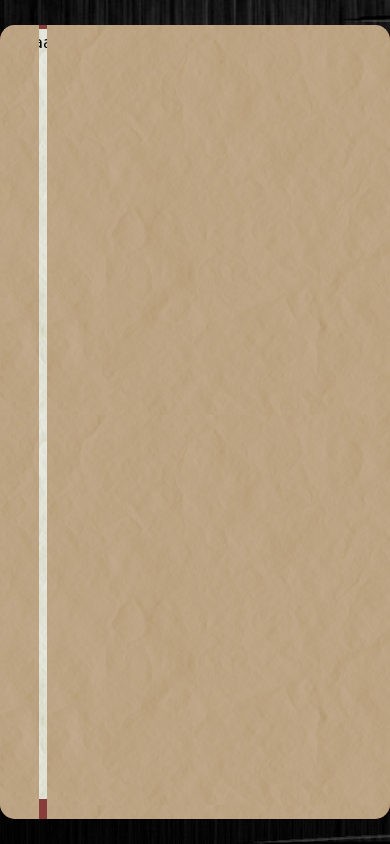
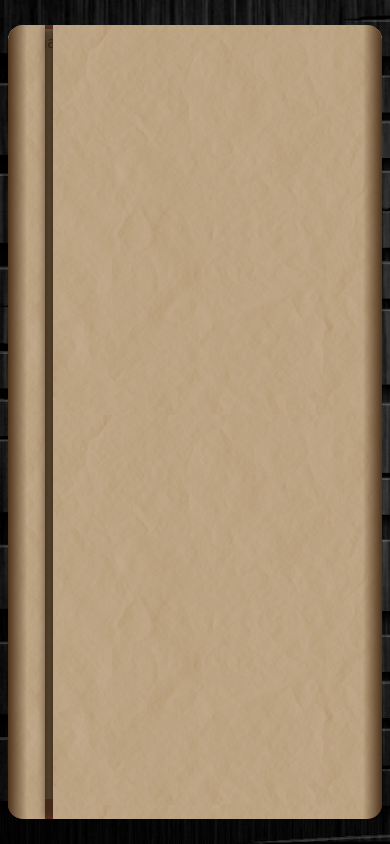
Before and after one commit to irensh/my_portfolio_2023, a plain HTML site: page index.html in a window 390 px wide. Drawn offline with Linux system fonts and the light colour scheme.

Commit message:
add gradients and fix issues of responsive design

```diff
--- a/index.html
+++ b/index.html
@@ -14,6 +14,8 @@
         </div>
         <div id="left-panel"></div>
         <div id="right-panel"></div>
+        <div class="left-panel-gradient"></div>
+        <div class="right-panel-gradient"></div>
     </div>
 </body>
 </html>
--- a/style.css
+++ b/style.css
@@ -1,7 +1,9 @@
-html, body{
+body{
     box-sizing: border-box;
     margin: 0;
-    height: 100%;
+    padding: 3vh 2vw;
+    /* width: 100vw; */
+    height: 100vh;
     background-image: url('images/black_1.jpg');
     background-size: cover;
     font-family: 'Underdog', cursive;
@@ -9,20 +11,18 @@ html, body{
 }
 
 .main-div{
+    position: relative;
     margin: 0 auto;
-    padding: 0 1%;
-    position: relative;
-    height: 94%;
-    top: 3%;
+    border-radius: 15px;
+    height: 100%;
     max-width: 1000px;
     overflow: hidden;
     background-color: rgb(137, 60, 60);
-    border-radius: 15px;
 }
 
 #content{
+    position: relative;
     margin: 1% auto;
-    position: relative;
     width: 100%;
     height: 97%;
     background-image: url('images/light_paper.jpg');
@@ -39,9 +39,31 @@ html, body{
 #left-panel{
     left: 0;
     width: 10%;
+    box-shadow: 6px 0px 10px rgb(59, 39, 19);
 }
 
 #right-panel{
     right: 0;
     width: 88%;
+    box-shadow: -6px 0px 10px rgb(59, 39, 19);
 }
+
+/* Gradients */
+.left-panel-gradient, .right-panel-gradient{
+    position:absolute;
+    top: 0px;
+    width:5%; height:100%;
+}
+.left-panel-gradient{
+    left: 0px;
+	background: -o-linear-gradient(right, rgba(77, 51, 25, 1) 0%, rgba(154, 102, 50, 0) 100%);
+	background: -webkit-linear-gradient(right, rgba(77, 51, 25, 1) 0%, rgba(154, 102, 50, 0) 100%);
+	background: linear-gradient(to right, rgba(77, 51, 25, 1) 0%, rgba(221, 123, 25, 0) 100%);
+
+}
+.right-panel-gradient{
+    right: 0px;
+	background: -o-linear-gradient(right, rgba(77, 51, 25, 1) 0%, rgba(154, 102, 50, 0) 100%);
+	background: -webkit-linear-gradient(right, rgba(77, 51, 25, 1) 0%, rgba(154, 102, 50, 0) 100%);
+    background: linear-gradient(to left, rgba(77, 51, 25, 1) 0%, rgba(154, 102, 50, 0) 100%);
+}
```
